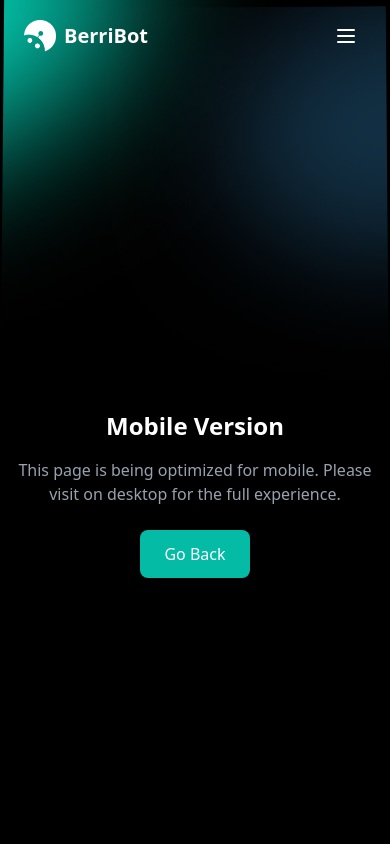
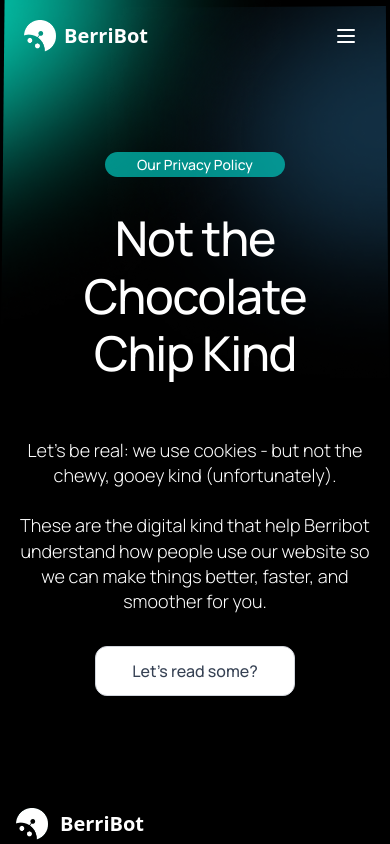
Before and after one commit to LuseBiswas/BerrieBot, a Next.js app: page /cookies in a window 390 px wide. Shown: the top 844 px of the page. Built offline with nearby package versions, Linux system fonts and the light colour scheme.

Commit message:
Privacy Policy is done

```diff
--- a/components/DeviceWrapper.tsx
+++ b/components/DeviceWrapper.tsx
@@ -2,6 +2,7 @@
 
 import { useDeviceType } from "@/hooks/useDeviceType";
 import { usePathname } from "next/navigation";
+import { useState } from "react";
 import { motion } from "framer-motion";
 import Image from "next/image";
 import NavBar from "@/components/desktop/home/NavBar";
@@ -42,6 +43,8 @@ import MobileProductCarousel from "./mobile/product/ProductCarousel";
 import MobileProductXFeature from "./mobile/product/Product2Feature";
 import MobileComparisonXSection from "./mobile/product/ComparisonXSection";
 import MobileProductTestimonialCarousel from "./mobile/product/TestimonialCarousel";
+import MobileCookiesHeroSection from "./mobile/cookies/HeroSection";
+import MobileCookiesComponent from "./mobile/cookies/cookies";
 
 interface DeviceWrapperProps {
   children: React.ReactNode;
@@ -50,6 +53,21 @@ interface DeviceWrapperProps {
 export default function DeviceWrapper({ children }: DeviceWrapperProps) {
   const { isMobile, isLoading } = useDeviceType();
   const pathname = usePathname();
+
+  // State management for mobile cookies page
+  const [mobilePrivacyState, setMobilePrivacyState] = useState<'initial' | 'expanded' | 'confirmation'>('initial');
+
+  const handleMobileConfirmationChoice = (choice: 'back' | 'readAgain') => {
+    if (choice === 'back') {
+      setMobilePrivacyState('initial');
+    } else {
+      setMobilePrivacyState('expanded');
+    }
+  };
+
+  const handleMobileReadPrivacy = () => {
+    setMobilePrivacyState('expanded');
+  };
 
   // Show loading state during device detection
   if (isLoading) {
@@ -159,7 +177,7 @@ export default function DeviceWrapper({ children }: DeviceWrapperProps) {
   // Mobile experience - with mobile navbar
   if (isMobile) {
     // Check if we have mobile components for this page
-    const hasMobileVersion = pathname === "/" || pathname === "/resources" || pathname === "/solutions" || pathname === "/schedule" || pathname === "/about" || pathname === "/product";
+    const hasMobileVersion = pathname === "/" || pathname === "/resources" || pathname === "/solutions" || pathname === "/schedule" || pathname === "/about" || pathname === "/product" || pathname === "/cookies";
 
     return (
       <MobileDynamicBackground>
@@ -221,6 +239,19 @@ export default function DeviceWrapper({ children }: DeviceWrapperProps) {
                 <MobileProductTestimonialCarousel/>
                 <MobileCTASection/>
               </>
+            ) : pathname === "/cookies" ? (
+              <>
+                <MobileCookiesHeroSection
+                  showConfirmationText={mobilePrivacyState === 'confirmation'}
+                  onConfirmationChoice={handleMobileConfirmationChoice}
+                  onReadPrivacy={handleMobileReadPrivacy}
+                />
+                <MobileCookiesComponent
+                  state={mobilePrivacyState}
+                  onStateChange={setMobilePrivacyState}
+                />
+
+              </>
             ) : children
           ) : (
             // Show coming soon for pages without mobile components
--- a/components/desktop/cookies/HeroSection.tsx
+++ b/components/desktop/cookies/HeroSection.tsx
@@ -10,7 +10,7 @@ interface HeroSectionProps {
 
 export default function HeroSection({ showConfirmationText = false, onConfirmationChoice, onReadPrivacy }: HeroSectionProps) {
   return (
-    <section className="relative mt-60 flex flex-col items-center justify-center px-4 sm:px-6 bg-transparent">
+    <section className="relative mt-60 flex flex-col items-center justify-center px-4 sm:px-6 bg-transparent" style={{ fontFamily: 'Manrope, sans-serif' }}>
       {/* ---- "We are Berribot" pill ---- */}
       <div className="mb-12 relative z-10">
         <div className="bg-[#00C7BEB2] text-white px-6 py-1 rounded-full font-inter font-medium text-lg">
--- /dev/null
+++ b/components/mobile/cookies/HeroSection.tsx
@@ -0,0 +1,132 @@
+"use client";
+import React from "react";
+import { motion } from "framer-motion";
+
+interface HeroSectionProps {
+  showConfirmationText?: boolean;
+  onConfirmationChoice?: (choice: 'back' | 'readAgain') => void;
+  onReadPrivacy?: () => void;
+}
+
+export default function MobileCookiesHeroSection({ showConfirmationText = false, onConfirmationChoice, onReadPrivacy }: HeroSectionProps) {
+  return (
+    <section className="relative mt-20 flex flex-col items-center justify-center px-4 bg-transparent" style={{ fontFamily: 'Manrope, sans-serif' }}>
+      {/* ---- "Our Privacy Policy" pill ---- */}
+      <div className="mb-8 relative z-10">
+        <div
+          className="bg-[#00C7BEB2] text-white px-6 py-1 rounded-full font-medium flex items-center justify-center"
+          style={{
+            width: '180px',
+            height: '25px',
+            fontSize: '14px',
+            fontFamily: 'Manrope, sans-serif'
+          }}
+        >
+          Our Privacy Policy
+        </div>
+      </div>
+
+      {/* ---- Main Heading ---- */}
+      <div className="text-center w-full max-w-sm mx-auto relative z-10 mb-8">
+        <h1
+          className="tracking-tight mb-6 font-medium bg-white text-transparent bg-clip-text"
+          style={{
+            fontSize: '48px',
+            fontFamily: 'Manrope, sans-serif',
+            lineHeight: '1.2'
+          }}
+        >
+          Not the Chocolate
+          <br />
+          Chip Kind
+        </h1>
+      </div>
+
+      {/* ---- Description ---- */}
+      <div className="text-center w-full max-w-sm mx-auto relative z-10 mb-12">
+        <p
+          className="font-light text-white leading-relaxed"
+          style={{
+            fontSize: '18px',
+            fontFamily: 'Manrope, sans-serif',
+            lineHeight: '1.4'
+          }}
+        >
+          {showConfirmationText ? (
+            "You definitely read some?"
+          ) : (
+            <>
+              Let's be real: we use cookies - but not the chewy, gooey kind (unfortunately).
+              <br /><br />
+              These are the digital kind that help Berribot understand how people use our website so we can make things better, faster, and smoother for you.
+            </>
+          )}
+        </p>
+
+        {/* Read Privacy Policy Button - only show when not in confirmation */}
+        {!showConfirmationText && (
+          <motion.div
+            key="button"
+            initial={{ opacity: 0, y: 20 }}
+            animate={{ opacity: 1, y: 0 }}
+            exit={{ opacity: 0, scale: 0.8 }}
+            transition={{ duration: 0.3 }}
+            className="flex justify-center mt-8"
+          >
+            <motion.button
+              onClick={onReadPrivacy}
+              className="bg-white border border-gray-300 rounded-xl shadow-lg hover:shadow-xl transition-shadow duration-200 flex items-center justify-center text-gray-700 font-medium hover:cursor-pointer"
+              style={{
+                width: '200px',
+                height: '50px',
+                fontSize: '16px',
+                fontFamily: 'Manrope, sans-serif'
+              }}
+              whileHover={{ scale: 1.02 }}
+              whileTap={{ scale: 0.98 }}
+            >
+              Let&apos;s read some?
+            </motion.button>
+          </motion.div>
+        )}
+      </div>
+
+      {/* Confirmation Buttons */}
+      {showConfirmationText && (
+       <div className="flex flex-col space-y-4 mt-[-40px] relative z-10 mb-16 items-center w-full max-w-xs">
+          <motion.button
+            initial={{ opacity: 0, y: 20 }}
+            animate={{ opacity: 1, y: 0 }}
+            transition={{ delay: 0.3 }}
+            onClick={() => onConfirmationChoice?.('back')}
+            className="bg-white text-[#181818] px-6 py-3 rounded-2xl shadow-lg hover:shadow-xl transition-all duration-200 font-light hover:cursor-pointer w-full"
+            style={{
+              fontSize: '16px',
+              fontFamily: 'Manrope, sans-serif'
+            }}
+            whileHover={{ scale: 1.02 }}
+            whileTap={{ scale: 0.98 }}
+          >
+            Yes, take me back
+          </motion.button>
+
+          <motion.button
+            initial={{ opacity: 0, y: 20 }}
+            animate={{ opacity: 1, y: 0 }}
+            transition={{ delay: 0.4 }}
+            onClick={() => onConfirmationChoice?.('readAgain')}
+            className="bg-[#CFCFCF] text-[#181818] px-6 py-3 rounded-2xl shadow-lg hover:shadow-xl hover:bg-gray-700 transition-all duration-200 font-light hover:cursor-pointer w-full"
+            style={{
+              fontSize: '16px',
+              fontFamily: 'Manrope, sans-serif'
+            }}
+            whileHover={{ scale: 1.02 }}
+            whileTap={{ scale: 0.98 }}
+          >
+            NO, AGAINNNNN!!!
+          </motion.button>
+        </div>
+      )}
+    </section>
+  );
+}
--- /dev/null
+++ b/components/mobile/cookies/cookies.tsx
@@ -0,0 +1,104 @@
+'use client';
+
+import { motion, AnimatePresence, PanInfo } from 'framer-motion';
+
+interface MobileCookiesComponentProps {
+  state: 'initial' | 'expanded' | 'confirmation';
+  onStateChange?: (state: 'initial' | 'expanded' | 'confirmation') => void;
+}
+
+const MobileCookiesComponent = ({ state, onStateChange }: MobileCookiesComponentProps) => {
+  const handleDragEnd = (event: MouseEvent | TouchEvent | PointerEvent, info: PanInfo) => {
+    // Close if dragged down more than 80px (smaller threshold for mobile)
+    if (info.offset.y > 80) {
+      onStateChange?.('confirmation');
+    }
+  };
+
+  const cookiesContent = `
+Effective as of June 1st, 2020
+
+What's Actually Happening?
+As you browse around, we (and some friendly third-party services we work with) may use cookies and similar tech tools to collect useful stuff like:
+- What pages you visit
+- Where you clicked
+- What device you're using (phone? fridge? we never judge)
+- Your browser type and settings
+- Your IP address (aka your digital zip code)
+- And other technical bits that help us improve your experience
+
+This data lands in server logs (a.k.a. our robot diary) so we can make Berribot.com better every day—less bugs, more "wow this is smooth."
+We pinky promise not to use it for anything shady.
+
+Want to Take Control?
+
+Totally fair. You can:
+
+- Adjust your browser settings to block or delete cookies
+- Use private or incognito mode when browsing
+- Or just shoot us a note at support@berribot.com if you have questions, concerns, or want to know what data we've got on you
+
+We're all about transparency, not trickery.`;
+
+  return (
+    <>
+      {/* Content Sheet - appears below footer in document flow */}
+      <AnimatePresence>
+        {state === 'expanded' && (
+          <motion.div
+            key="contentsheet"
+            initial={{ y: "100%", opacity: 0 }}
+            animate={{ y: "-10vh", opacity: 1 }}
+            exit={{ y: "100%", opacity: 0 }}
+            transition={{ type: "spring", damping: 30, stiffness: 300 }}
+            className="w-full bg-white relative z-[100] -mb-[10vh]"
+          >
+            <motion.div
+              drag="y"
+              dragConstraints={{ top: 0, bottom: 0 }}
+              onDragEnd={handleDragEnd}
+              className="w-full h-[80vh] flex flex-col overflow-hidden shadow-2xl"
+              style={{ borderTopLeftRadius: '24px', borderTopRightRadius: '24px' }}
+            >
+              {/* Gray Capsule for Dragging */}
+              <div className="flex justify-center pt-4 pb-2 cursor-grab active:cursor-grabbing">
+                <div className="w-12 h-1.5 bg-gray-300 rounded-full"></div>
+              </div>
+
+              {/* Header */}
+              <div className="px-4 pb-4 border-b border-gray-200">
+                <h2
+                  className="font-bold text-gray-900"
+                  style={{
+                    fontSize: '20px',
+                    fontFamily: 'Manrope, sans-serif'
+                  }}
+                >
+                  Cookies
+                </h2>
+              </div>
+
+              {/* Scrollable Content */}
+              <div className="flex-1 overflow-y-auto px-4 py-4">
+                <div className="prose prose-gray max-w-none">
+                  <pre
+                    className="whitespace-pre-wrap text-gray-700 leading-relaxed font-sans"
+                    style={{
+                      fontSize: '14px',
+                      fontFamily: 'Manrope, sans-serif',
+                      lineHeight: '1.5'
+                    }}
+                  >
+                    {cookiesContent.trim()}
+                  </pre>
+                </div>
+              </div>
+            </motion.div>
+          </motion.div>
+        )}
+      </AnimatePresence>
+    </>
+  );
+};
+
+export default MobileCookiesComponent;
```
